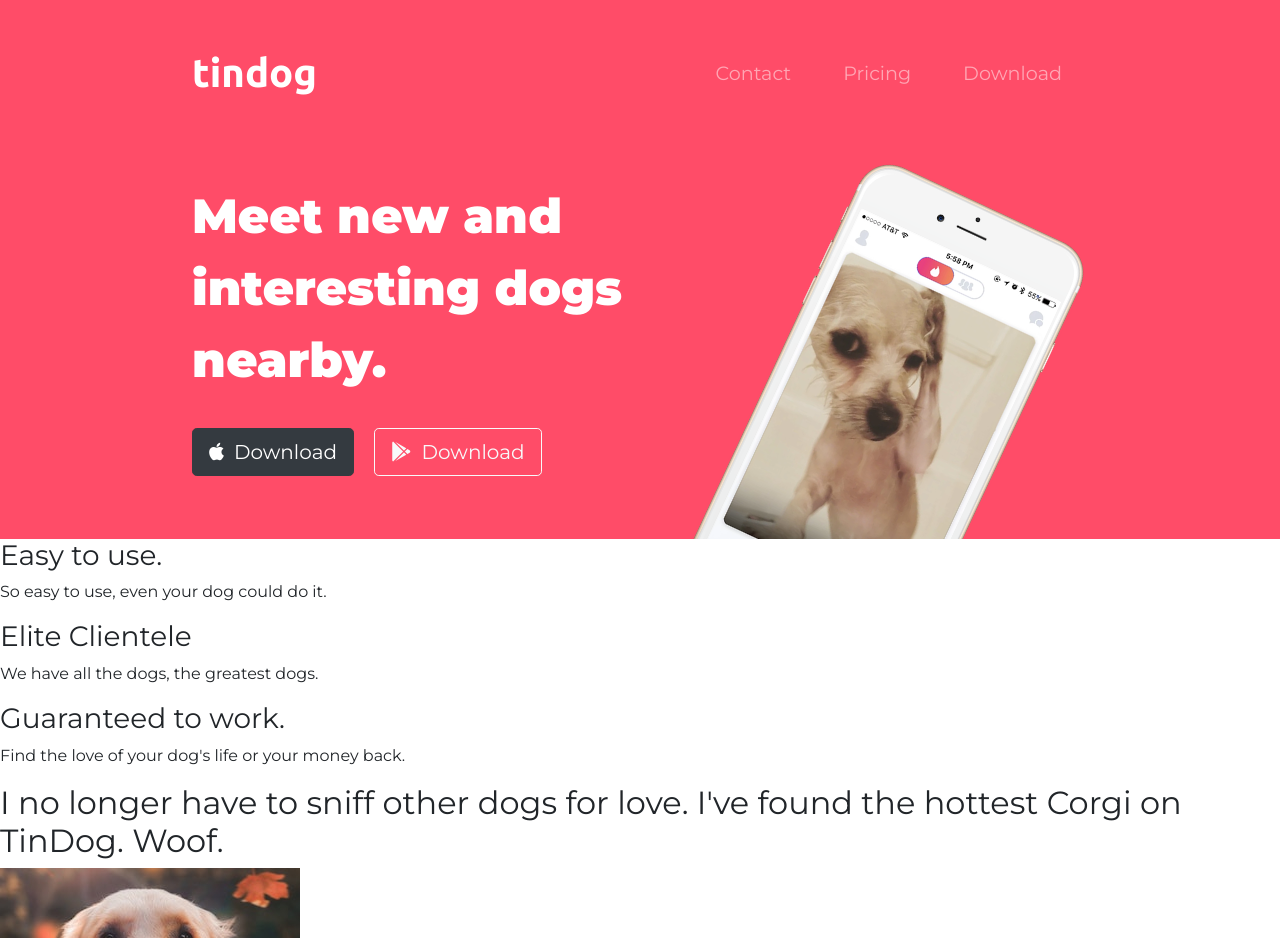
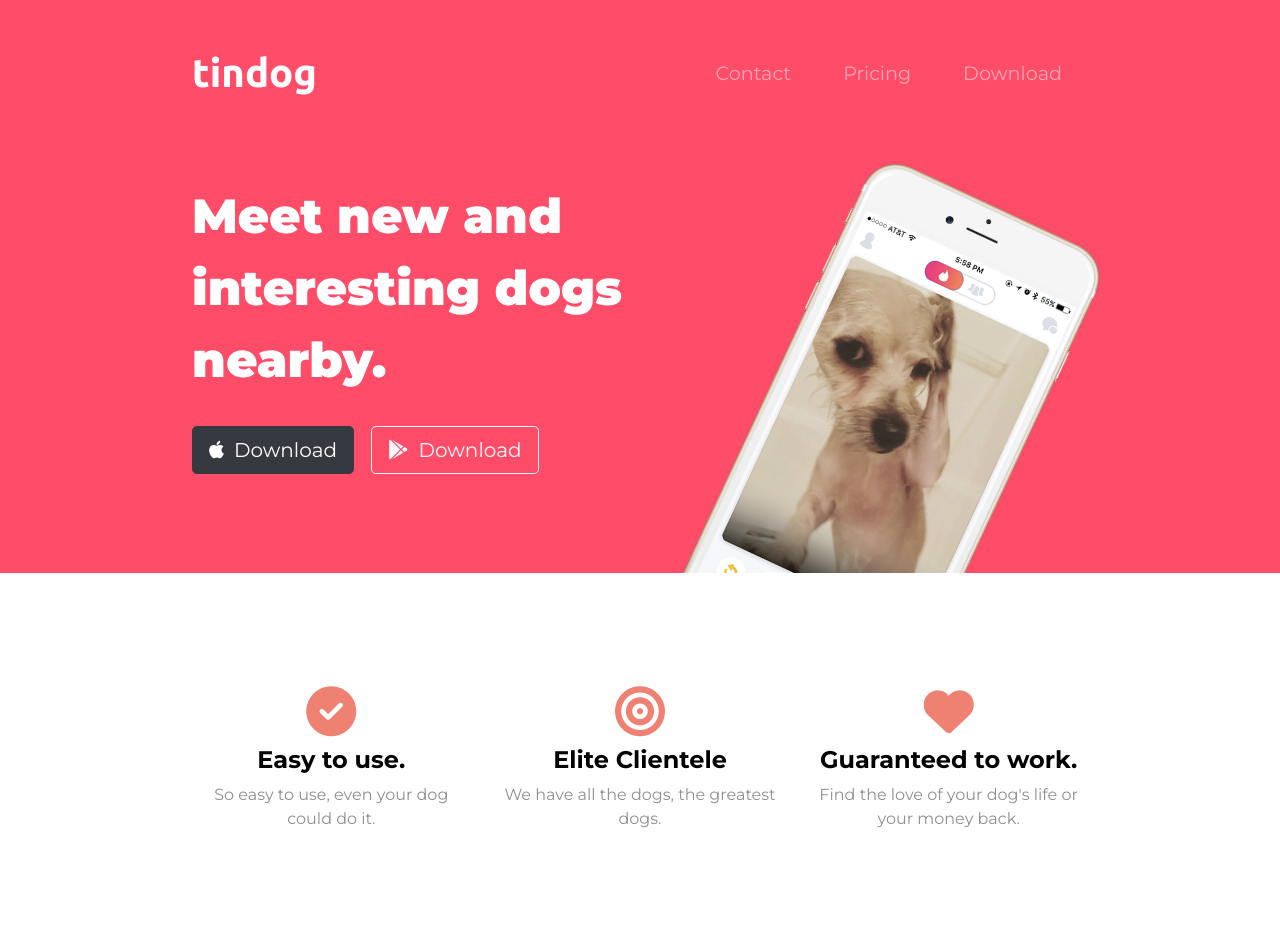
Before and after one commit to Lopez42512/TinDog, a plain HTML site: page index.html in a window 1280 px wide. Shown: the top 938 px of the page. Drawn offline with nearby package versions, Linux system fonts and the light colour scheme.

Commit message:
added the features section to web page

```diff
--- a/css/styles.css
+++ b/css/styles.css
@@ -1,8 +1,30 @@
 body {
   font-family: "Montserrat", sans-serif;
+  margin: 0px;
 }
 .container-fluid {
   padding: 3% 15%;
+}
+
+.download-button {
+  margin: 5% 3% 5% 0;
+}
+.features-icon {
+  position: relative;
+  font-size: 50px;
+  color: #ef8172;
+  margin-bottom: 10px;
+}
+.features-icon:hover {
+  color: #ff4c68;
+}
+#features {
+  margin-top: 75px;
+  text-align: center;
+  color: #8f8f8f;
+}
+.features-box {
+  margin-bottom: 50px;
 }
 .header {
   font-size: 3rem;
@@ -10,12 +32,16 @@ body {
   font-weight: 900;
   color: white;
 }
-
+h3 {
+  font-weight: bold;
+  font-size: 1.5rem;
+  color: black;
+}
 .iphone {
-  margin-bottom: -180px;
   margin-left: 100px;
+  margin-bottom: -170px;
   transform: rotate(25deg);
-  height: 500px;
+  width: 60%;
 }
 .navbar {
     padding: 0 0 4.5rem;
--- a/index.html
+++ b/index.html
@@ -57,16 +57,23 @@
           <div class="row">
             <div class="col-lg-6">
               <h1 class="header">Meet new and interesting dogs nearby.</h1>
-              <button class="btn btn-dark btn-lg mt-4 mr-3" type="button">
-                <i class="fab fa-apple" style="margin-right: 10px;"></i>Download
+              <button class="btn btn-dark btn-lg download-button" type="button">
+                <i class="fab fa-apple" style="margin-right: 10px"></i>Download
               </button>
-              <button class="btn btn-outline-light btn-lg mt-4" type="button">
-                <i class="fab fa-google-play" style="margin-right: 5px;"></i>
+              <button
+                class="btn btn-outline-light btn-lg download-button"
+                type="button"
+              >
+                <i class="fab fa-google-play" style="margin-right: 5px"></i>
                 Download
               </button>
             </div>
             <div class="col-lg-6">
-              <img src="images/iphone6.png" alt="iphone-mockup" class="iphone"/>
+              <img
+                src="images/iphone6.png"
+                alt="iphone-mockup"
+                class="iphone"
+              />
             </div>
           </div>
         </div>
@@ -76,14 +83,25 @@
     <!-- Features -->
 
     <section id="features">
+      <div class="container-fluid">
+        <div class="row">
+          <div class="col-lg-4 features-box">
+            <i class="fas fa-check-circle features-icon"></i>
             <h3>Easy to use.</h3>
             <p>So easy to use, even your dog could do it.</p>
-
+          </div>
+          <div class="col-lg-4 features-box">
+            <i class="fas fa-bullseye features-icon"></i>
             <h3>Elite Clientele</h3>
             <p>We have all the dogs, the greatest dogs.</p>
-
+          </div>
+          <div class="col-lg-4 features-box">
+            <i class="fas fa-heart features-icon"></i>
             <h3>Guaranteed to work.</h3>
             <p>Find the love of your dog's life or your money back.</p>
+          </div>
+        </div>
+      </div>
     </section>
 
     <!-- Testimonials -->
```
Lines whose indentation alone changed are shown as unchanged.
